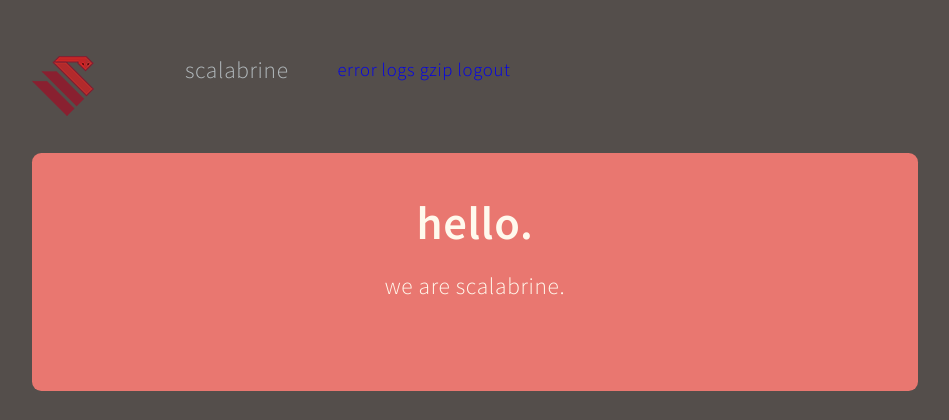
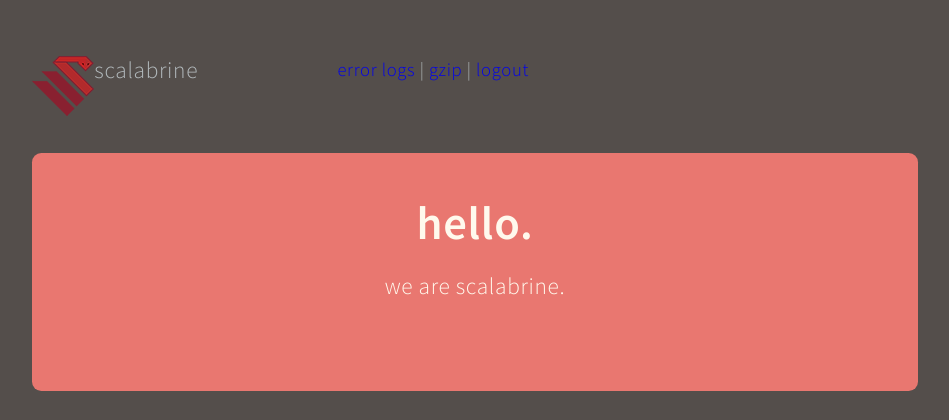
Before and after one commit to eduardoramirez/scalabrine, a PHP site: page / in a window 1280 px wide. Shown: the top 420 px of the page, without its empty margins (165-1114 px from the left). Run offline with PHP 8.4, Linux system fonts and the light colour scheme; the visitor is signed in with stand-in values (Sample User, id 1); some libraries are stand-ins or nearby versions.

Commit message:
changed nav

```diff
--- a/index.php
+++ b/index.php
@@ -36,15 +36,13 @@
          <!-- Header -->
          <header role="banner">
             <div id="header" class="row">
-               <div class="2u">
+               <div class="4u">
                   <div id="logo"></div>
-               </div>
-               <div class="2u">
                   <h1>scalabrine</h1>
                </div>
-               <div class="4u">
-                  <a href="/error_log">error logs</a>
-                  <a href="/gzip">gzip</a>
+               <div class="8u">
+                  <a href="/error_log">error logs</a> |
+                  <a href="/gzip">gzip</a> |
                   <a href="/logout">logout</a>
                </div>
             </div>
```
